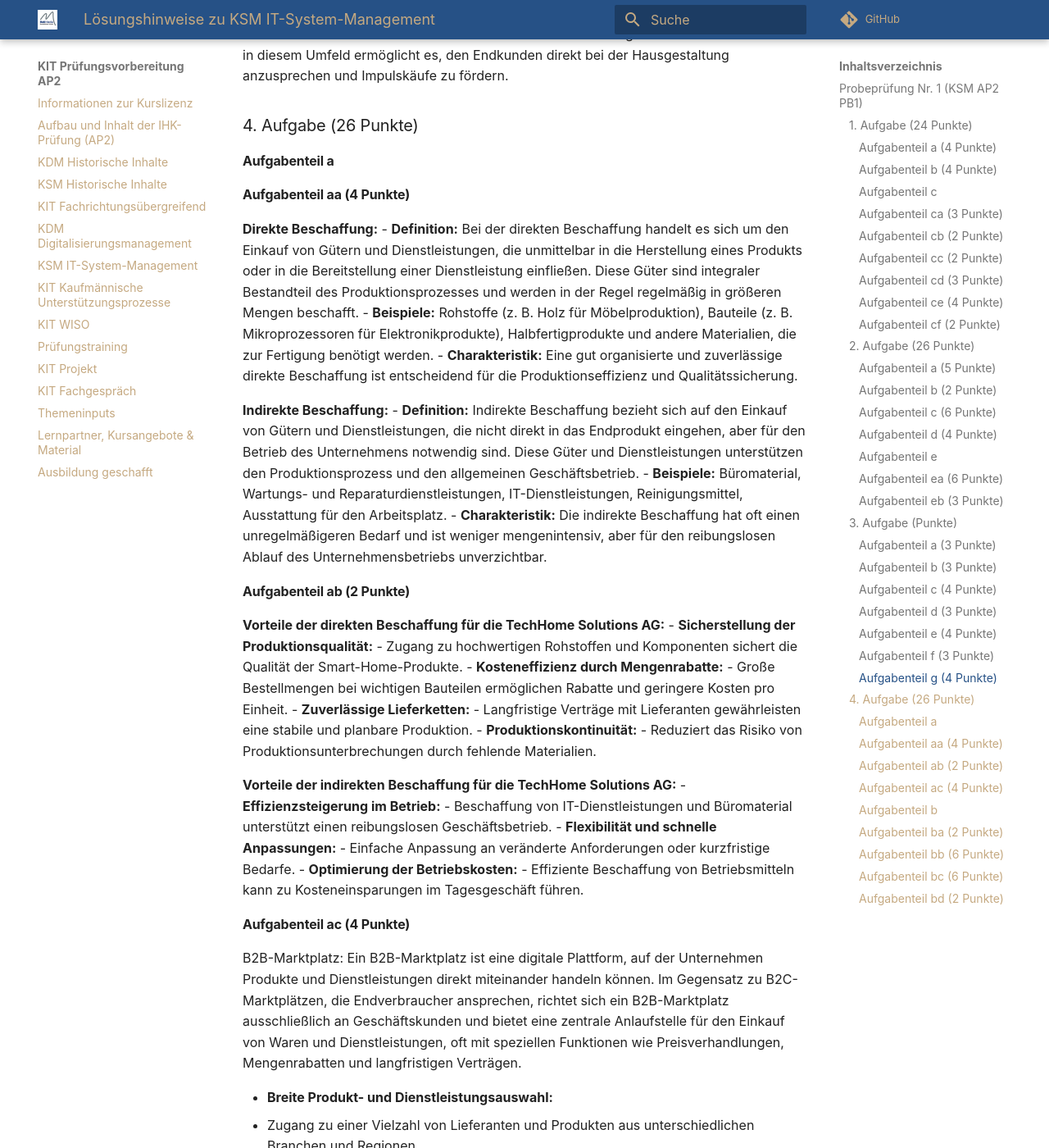
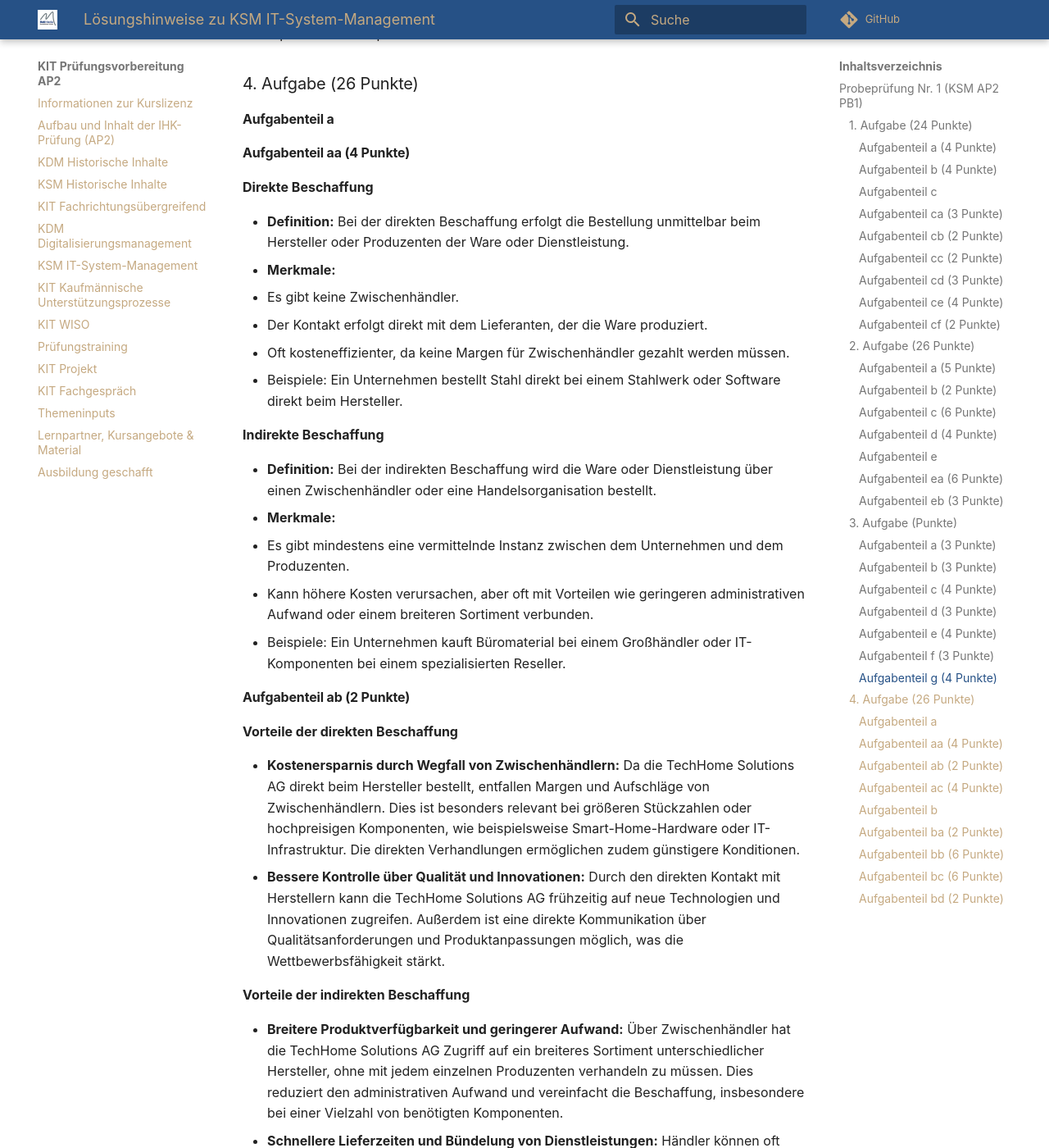
Before and after one commit to herr-nm/MMBbS_KIT_PVAP2, an MkDocs documentation site: the page built from docs/loesungen/05_KSM_itsystemmanagement_loesungen.md, in a window 1280 px wide and 1400 px high, scrolled down 11596 px. Shown: the whole window at 82% size. Built offline with MkDocs 1.6.1 and Material for MkDocs 9.7.7, drawn with Linux system fonts in a browser that asks for light colours; comment, search, counter and statistics services are not loaded; some of the changed text lies outside the part shown.

Commit message:
Korrektur

```diff
--- a/docs/loesungen/05_KSM_itsystemmanagement_loesungen.md
+++ b/docs/loesungen/05_KSM_itsystemmanagement_loesungen.md
@@ -163,13 +163,13 @@ Berechnen Sie bei einem Strompreis von 28 Cent je Kilowattstunde und bei einem P
 
 Berechnen Sie den jährlich anfallenden Strombedarf in Kilowattstunden und die jährlichen Kosten je System.
 
-\(KNX Leistung = 1,4\,\text{W} + 0,9\,\text{W} + 0,3\,\text{W} = 2,6\,\text{W}\)
-\(KNX Energie = 2,6\,\text{W} * 24\,\text{h} * 365\,\text{Tage} = 22776\,\text{Wh} ≙ 22,78\,\text{kWh}\)
-\(KNX Kosten pro Jahr = 22,78\,\text{kWh} * 0,28\,\text{EUR/kWh} = 6,38\,\text{EUR}\)
+$$ KNX Leistung = 1,4\,\text{W} + 0,9\,\text{W} + 0,3\,\text{W} = 2,6\,\text{W}$$
+$$ KNX Energie = 2,6\,\text{W} * 24\,\text{h} * 365\,\text{Tage} = 22776\,\text{Wh} ≙ 22,78\,\text{kWh} $$
+$$ KNX Kosten pro Jahr = 22,78\,\text{kWh} * 0,28\,\text{EUR/kWh} = 6,38\,\text{EUR} $$
 
-\(ZigBee Leistung = 4\,\text{W}\)
-\(ZigBee Energie = 4\,\text{W} * 24\,\text{h} * 365\,\text{Tage} = 35040\,\text{Wh} ≙ 35,04\,\text{kWh}\)
-\(ZigBee Kosten pro Jahr = \,\text{kWh} * 0,28\,\text{EUR/kWh} + 8\,\text{AAA-Batterien} * 0,55\,\text{EUR} = 39,44\,\text{EUR}\)
+$$ ZigBee Leistung = 4\,\text{W} $$
+$$ ZigBee Energie = 4\,\text{W} * 24\,\text{h} * 365\,\text{Tage} = 35040\,\text{Wh} ≙ 35,04\,\text{kWh} $$
+$$ ZigBee Kosten pro Jahr = \,\text{kWh} * 0,28\,\text{EUR/kWh} + 8\,\text{AAA-Batterien} * 0,55\,\text{EUR} = 39,44\,\text{EUR} $$
 
 #### Aufgabenteil eb (3 Punkte)
 
@@ -303,35 +303,34 @@ Bei entsprechender Begründung kann beides korrekt sein:
 
 #### Aufgabenteil aa (4 Punkte)
 
-**Direkte Beschaffung:**
-- **Definition:** Bei der direkten Beschaffung handelt es sich um den Einkauf von Gütern und Dienstleistungen, die unmittelbar in die Herstellung eines Produkts oder in die Bereitstellung einer Dienstleistung einfließen. Diese Güter sind integraler Bestandteil des Produktionsprozesses und werden in der Regel regelmäßig in größeren Mengen beschafft.
-- **Beispiele:** Rohstoffe (z. B. Holz für Möbelproduktion), Bauteile (z. B. Mikroprozessoren für Elektronikprodukte), Halbfertigprodukte und andere Materialien, die zur Fertigung benötigt werden.
-- **Charakteristik:** Eine gut organisierte und zuverlässige direkte Beschaffung ist entscheidend für die Produktionseffizienz und Qualitätssicherung.
+**Direkte Beschaffung**
 
-**Indirekte Beschaffung:**
-- **Definition:** Indirekte Beschaffung bezieht sich auf den Einkauf von Gütern und Dienstleistungen, die nicht direkt in das Endprodukt eingehen, aber für den Betrieb des Unternehmens notwendig sind. Diese Güter und Dienstleistungen unterstützen den Produktionsprozess und den allgemeinen Geschäftsbetrieb.
-- **Beispiele:** Büromaterial, Wartungs- und Reparaturdienstleistungen, IT-Dienstleistungen, Reinigungsmittel, Ausstattung für den Arbeitsplatz.
-- **Charakteristik:** Die indirekte Beschaffung hat oft einen unregelmäßigeren Bedarf und ist weniger mengenintensiv, aber für den reibungslosen Ablauf des Unternehmensbetriebs unverzichtbar.
+- **Definition:** Bei der direkten Beschaffung erfolgt die Bestellung unmittelbar beim Hersteller oder Produzenten der Ware oder Dienstleistung.
+- **Merkmale:**
+  - Es gibt keine Zwischenhändler.
+  - Der Kontakt erfolgt direkt mit dem Lieferanten, der die Ware produziert.
+  - Oft kosteneffizienter, da keine Margen für Zwischenhändler gezahlt werden müssen.
+  - Beispiele: Ein Unternehmen bestellt Stahl direkt bei einem Stahlwerk oder Software direkt beim Hersteller.
+
+**Indirekte Beschaffung**
+
+- **Definition:** Bei der indirekten Beschaffung wird die Ware oder Dienstleistung über einen Zwischenhändler oder eine Handelsorganisation bestellt.
+- **Merkmale:**
+  - Es gibt mindestens eine vermittelnde Instanz zwischen dem Unternehmen und dem Produzenten.
+  - Kann höhere Kosten verursachen, aber oft mit Vorteilen wie geringeren administrativen Aufwand oder einem breiteren Sortiment verbunden.
+  - Beispiele: Ein Unternehmen kauft Büromaterial bei einem Großhändler oder IT-Komponenten bei einem spezialisierten Reseller.
 
 #### Aufgabenteil ab (2 Punkte)
 
-**Vorteile der direkten Beschaffung für die TechHome Solutions AG:**
-- **Sicherstellung der Produktionsqualität:**
-  - Zugang zu hochwertigen Rohstoffen und Komponenten sichert die Qualität der Smart-Home-Produkte.
-- **Kosteneffizienz durch Mengenrabatte:**
-  - Große Bestellmengen bei wichtigen Bauteilen ermöglichen Rabatte und geringere Kosten pro Einheit.
-- **Zuverlässige Lieferketten:**
-  - Langfristige Verträge mit Lieferanten gewährleisten eine stabile und planbare Produktion.
-- **Produktionskontinuität:**
-  - Reduziert das Risiko von Produktionsunterbrechungen durch fehlende Materialien.
+**Vorteile der direkten Beschaffung**
 
-**Vorteile der indirekten Beschaffung für die TechHome Solutions AG:**
-- **Effizienzsteigerung im Betrieb:**
-  - Beschaffung von IT-Dienstleistungen und Büromaterial unterstützt einen reibungslosen Geschäftsbetrieb.
-- **Flexibilität und schnelle Anpassungen:**
-  - Einfache Anpassung an veränderte Anforderungen oder kurzfristige Bedarfe.
-- **Optimierung der Betriebskosten:**
-  - Effiziente Beschaffung von Betriebsmitteln kann zu Kosteneinsparungen im Tagesgeschäft führen.
+- **Kostenersparnis durch Wegfall von Zwischenhändlern:** Da die TechHome Solutions AG direkt beim Hersteller bestellt, entfallen Margen und Aufschläge von Zwischenhändlern. Dies ist besonders relevant bei größeren Stückzahlen oder hochpreisigen Komponenten, wie beispielsweise Smart-Home-Hardware oder IT-Infrastruktur. Die direkten Verhandlungen ermöglichen zudem günstigere Konditionen.
+- **Bessere Kontrolle über Qualität und Innovationen:** Durch den direkten Kontakt mit Herstellern kann die TechHome Solutions AG frühzeitig auf neue Technologien und Innovationen zugreifen. Außerdem ist eine direkte Kommunikation über Qualitätsanforderungen und Produktanpassungen möglich, was die Wettbewerbsfähigkeit stärkt.
+
+**Vorteile der indirekten Beschaffung**
+
+- **Breitere Produktverfügbarkeit und geringerer Aufwand:** Über Zwischenhändler hat die TechHome Solutions AG Zugriff auf ein breiteres Sortiment unterschiedlicher Hersteller, ohne mit jedem einzelnen Produzenten verhandeln zu müssen. Dies reduziert den administrativen Aufwand und vereinfacht die Beschaffung, insbesondere bei einer Vielzahl von benötigten Komponenten.
+- **Schnellere Lieferzeiten und Bündelung von Dienstleistungen:** Händler können oft größere Mengen vorrätig halten und schnell liefern. Zudem bieten sie Zusatzleistungen wie Lagerung, Finanzierung oder technischen Support, die der TechHome Solutions AG Zeit und Ressourcen sparen.
 
 #### Aufgabenteil ac (4 Punkte)
 
```
Also changed, not shown: docs/05_KSM_itsystemmanagement.md (+10 -0 lines).
